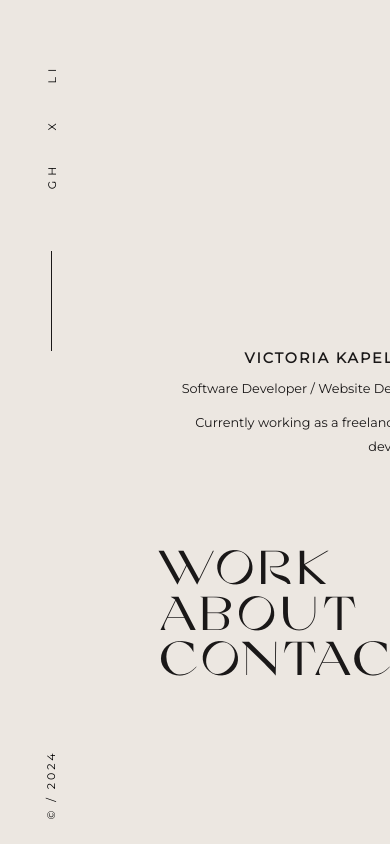
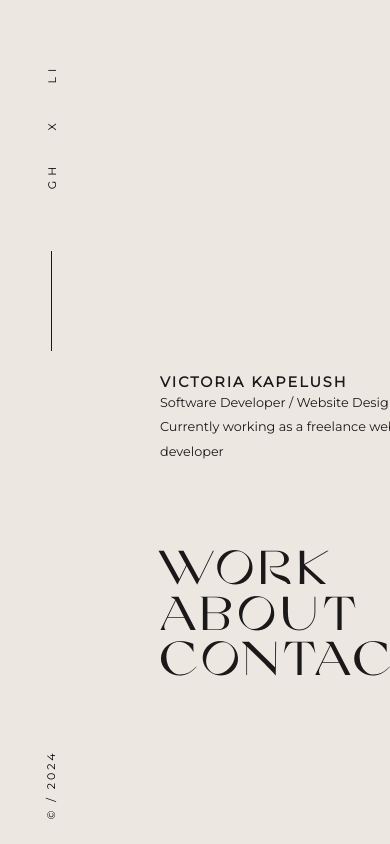
Before and after one commit to victoriakapelush/React-Portfolio-Website, a React (Vite) app: page / in a window 390 px wide. Shown: the top 844 px of the page. Built offline with nearby package versions, Linux system fonts and the light colour scheme.

Commit message:
Change layout of main page responside design

```diff
--- a/src/style/index.css
+++ b/src/style/index.css
@@ -393,7 +393,8 @@ body {
     flex-direction: column;
     justify-content: center;
     align-items: center;
-    text-align: right;
+    text-align: left;
+    width: 100vw;
   }
 
   .links {
@@ -401,4 +402,8 @@ body {
     font-size: 3rem;
   }
 
+  h1, p {
+    margin: 0 0;
+  }
+
 }
```
